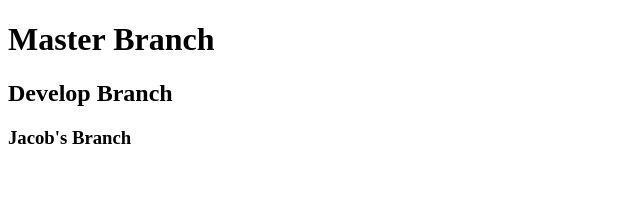
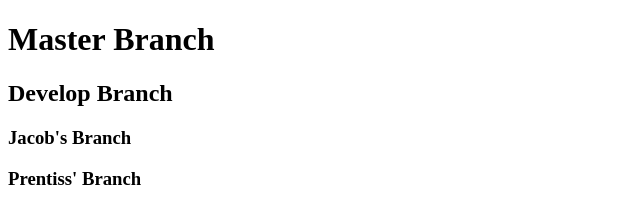
Before and after one commit to MarcusLogan94/TeamGit, a plain HTML site: page index.html in a window 1280 px wide. Shown: the whole page, without its empty margins (0-640 px from the left). Drawn offline with Linux system fonts and the light colour scheme.

Commit message:
prentiss' branch

```diff
--- a/index.html
+++ b/index.html
@@ -10,6 +10,7 @@
     <h1>Master Branch</h1>
     <h2>Develop Branch</h2>
     <h3>Jacob's Branch</h3>
+    <h3>Prentiss' Branch</h3>
 
 </body>
 </html>
```
